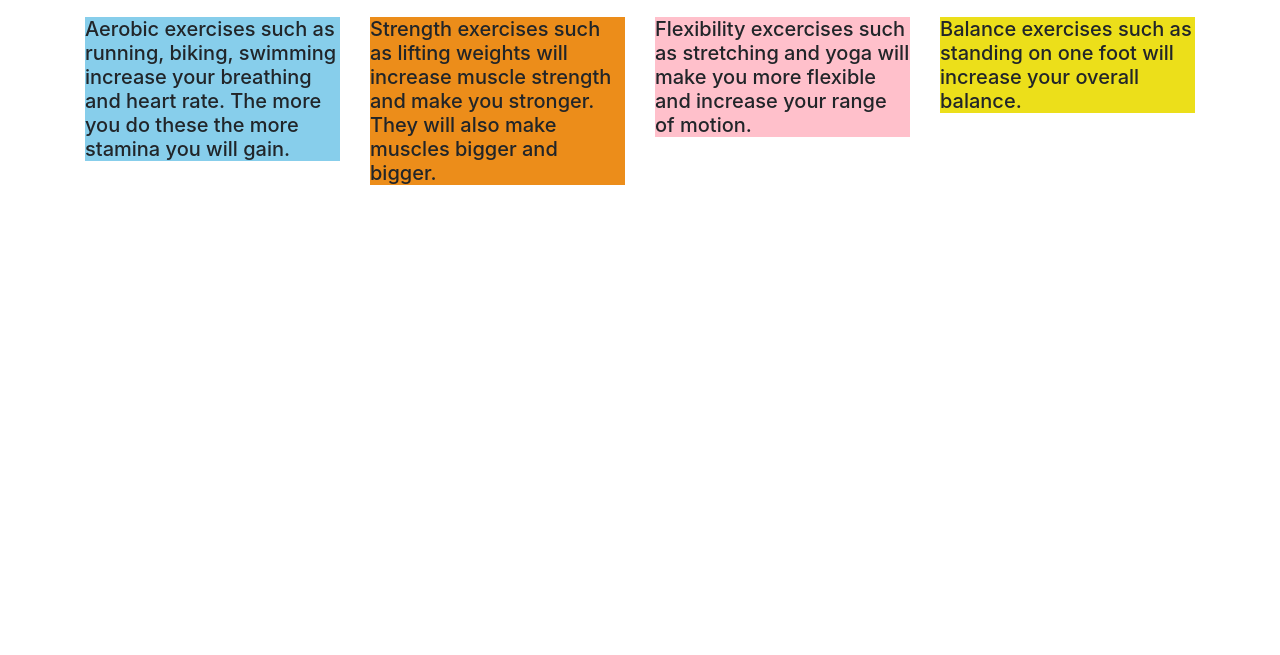
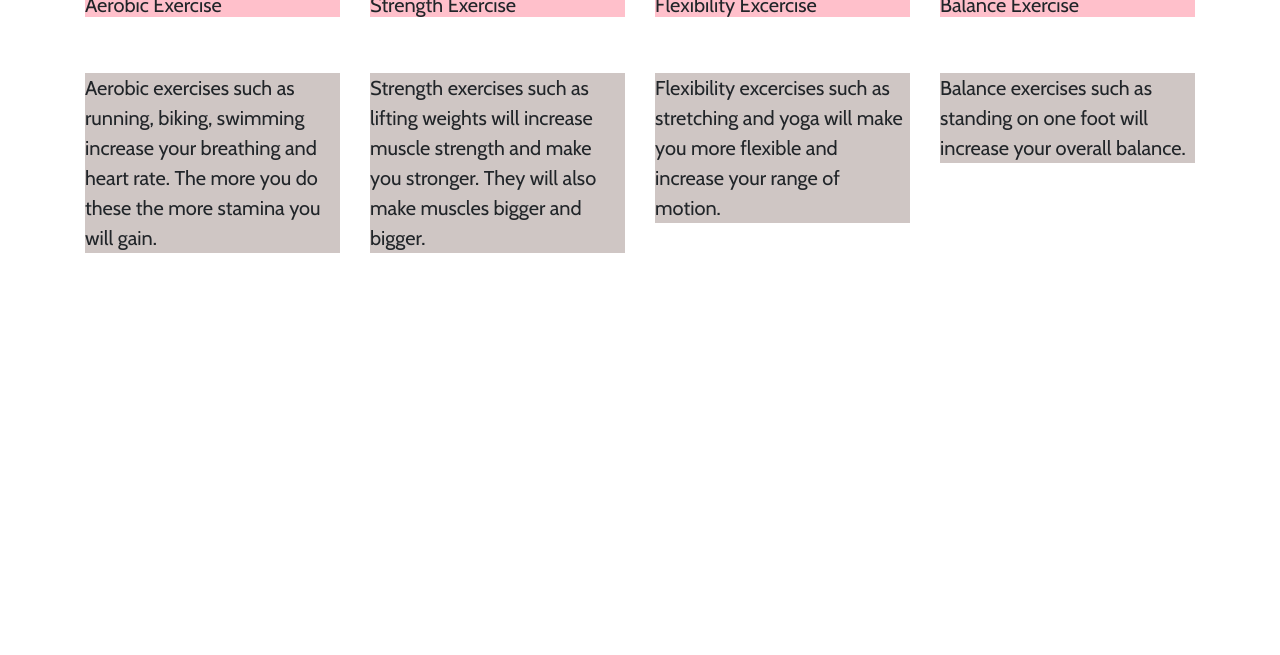
Before and after one commit to stanleym1379/health-website, a plain HTML site: page exercise.html in a window 1280 px wide. Shown: the part 145-800 px from the top of the page. Drawn offline with nearby package versions, Linux system fonts and the light colour scheme; a web font is replaced by a local one.

Commit message:
Css to text

```diff
--- a/css/simple-sidebar.css
+++ b/css/simple-sidebar.css
@@ -131,3 +131,8 @@ h1{
   font-family:'Skranji',cursive;
   color:#71D580;
 }
+p{
+  background-color:#CFC6C4;
+  font-family:'Cabin';
+  font-size:20px;
+}
--- a/exercise.html
+++ b/exercise.html
@@ -10,6 +10,8 @@
 
   <title>Simple Sidebar - Start Bootstrap Template</title>
   <link href="https://fonts.googleapis.com/css?family=Skranji" rel="stylesheet">
+  <link href="https://fonts.googleapis.com/css?family=Cabin" rel="stylesheet">
+
 
 
   <!-- Bootstrap core CSS -->
@@ -37,6 +39,12 @@
 .col-sm-3 h5{
     background-color:#ECDF1A;
     font-size:20px;
+}
+p{
+  font-family:'Cabin';
+}
+h2{
+  font-family:'Cabin';
 }
 </style>
 </head>
@@ -82,29 +90,33 @@
     <!-- /#sidebar-wrapper -->
 
     <!-- Page Content -->
+    <br>
     <div id="page-content-wrapper">
+
       <a href="#menu-toggle" class="btn btn-secondary" id="menu-toggle">Menu</a>
+
       <div class="container-fluid">
+
 
         <h1>Exercise</h1>
 
         <div class="container">
           <div class="row">
             <div class="col-sm-3">
-              Aerobic Exercise
-              <br><br> <h3>Aerobic exercises such as running, biking, swimming increase your breathing and heart rate. The more you do these the more stamina you will gain.</h3>
+              <h2>Aerobic Exercise</h2>
+              <br><br> <p>Aerobic exercises such as running, biking, swimming increase your breathing and heart rate. The more you do these the more stamina you will gain.</p>
             </div>
             <div class="col-sm-3">
-              Strength Exercise
-              <br><br> <h4>Strength exercises such as lifting weights will increase muscle strength and make you stronger. They will also make muscles bigger and bigger.</h4>
+              <h2>Strength Exercise</h2>
+              <br><br> <p>Strength exercises such as lifting weights will increase muscle strength and make you stronger. They will also make muscles bigger and bigger.</p>
             </div>
             <div class="col-sm-3">
-              Flexibility Excercise
-              <br><br> <h2>Flexibility excercises such as stretching and yoga will make you more flexible and increase your range of motion.</h2>
+              <h2>Flexibility Excercise</h2>
+              <br><br> <p>Flexibility excercises such as stretching and yoga will make you more flexible and increase your range of motion.</p>
             </div>
             <div class="col-sm-3">
-              Balance Exercise
-              <br><br> <h5>Balance exercises such as standing on one foot will increase your overall balance.</h5>
+              <h2>Balance Exercise</h2>
+              <br><br> <p>Balance exercises such as standing on one foot will increase your overall balance.</p>
             </div>
           </div>
         </div>
```
Also changed, not shown: contact.html (+1 -0 lines), gallery.html (+1 -0 lines), index.html (+7 -2 lines), info.html (+1 -0 lines), statistics.html (+1 -0 lines), tips.html (+1 -0 lines).
